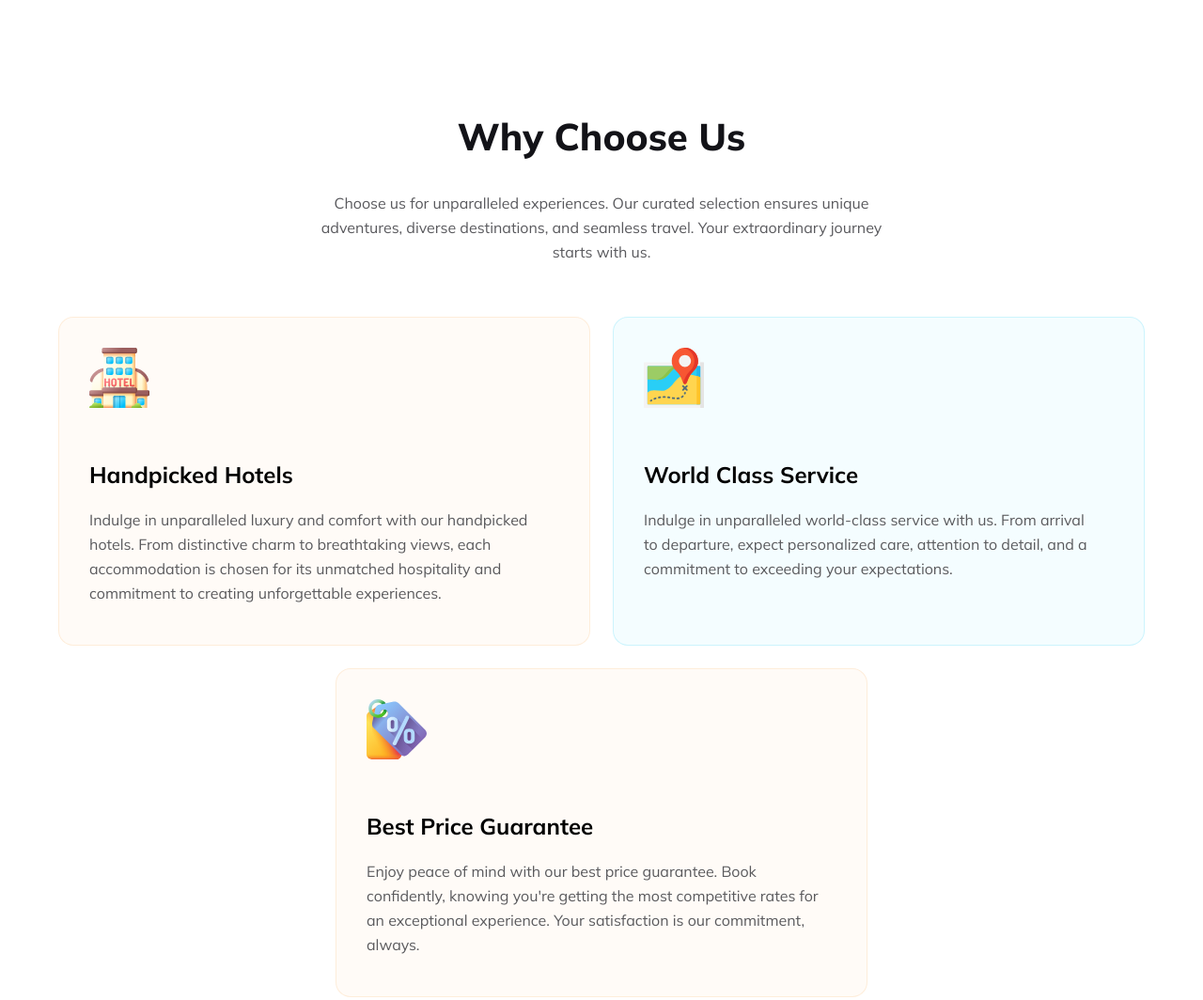
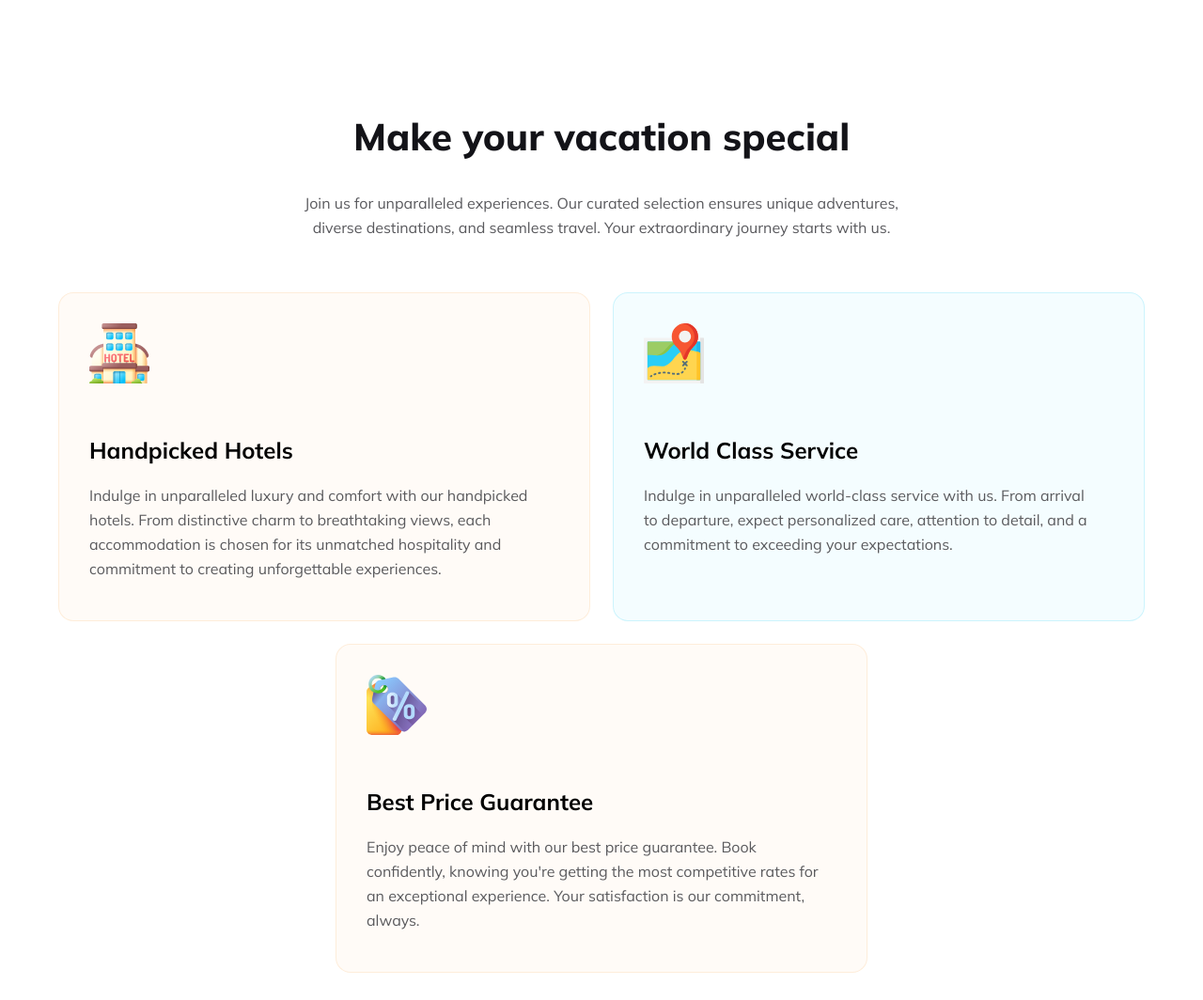
Before and after one commit to Deathknight101/Assignment-2-Travel, a plain HTML site: page index.html in a window 1280 px wide. Shown: the part 2780-3844 px from the top of the page at 94% size. Drawn offline with Linux system fonts and the light colour scheme.

Commit message:
minor fixes

```diff
--- a/index.html
+++ b/index.html
@@ -136,10 +136,10 @@
             <div class="why-us-container">
                 <div class="why-us-texts">
                     <h1>
-                        Why Choose Us
+                        Make your vacation special
                     </h1>
                     <p>
-                        Choose us for unparalleled experiences. Our curated selection ensures unique adventures, diverse
+                        Join us for unparalleled experiences. Our curated selection ensures unique adventures, diverse
                         destinations, and seamless travel. Your extraordinary journey starts with us.
                     </p>
                 </div>
@@ -308,7 +308,7 @@
             </div>
             <hr>
             <div class="rights">
-                <p>2017, All Rights Reserved.</p>
+                <p>&copy;2017, All Rights Reserved.</p>
             </div>
 
         </div>
```
